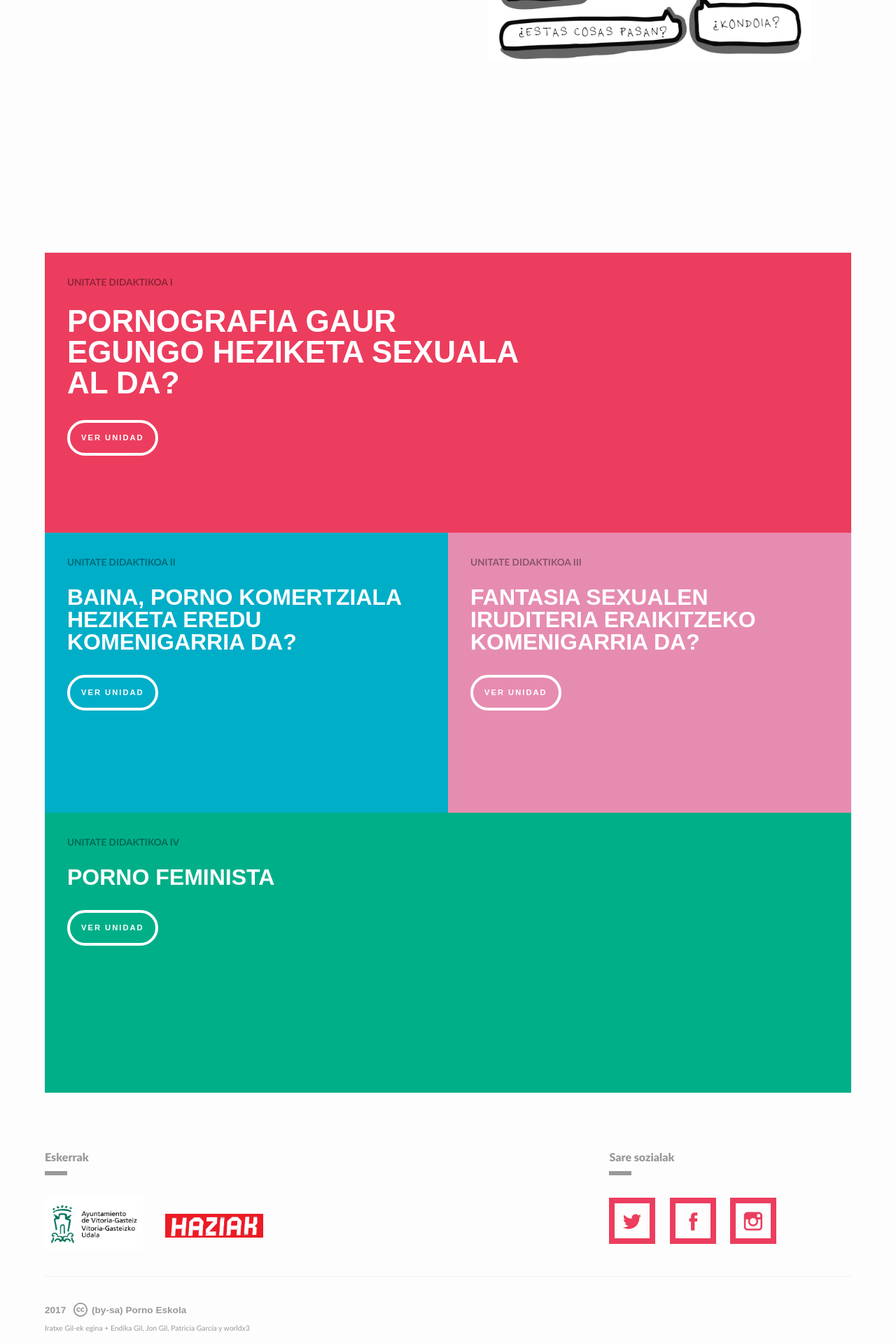
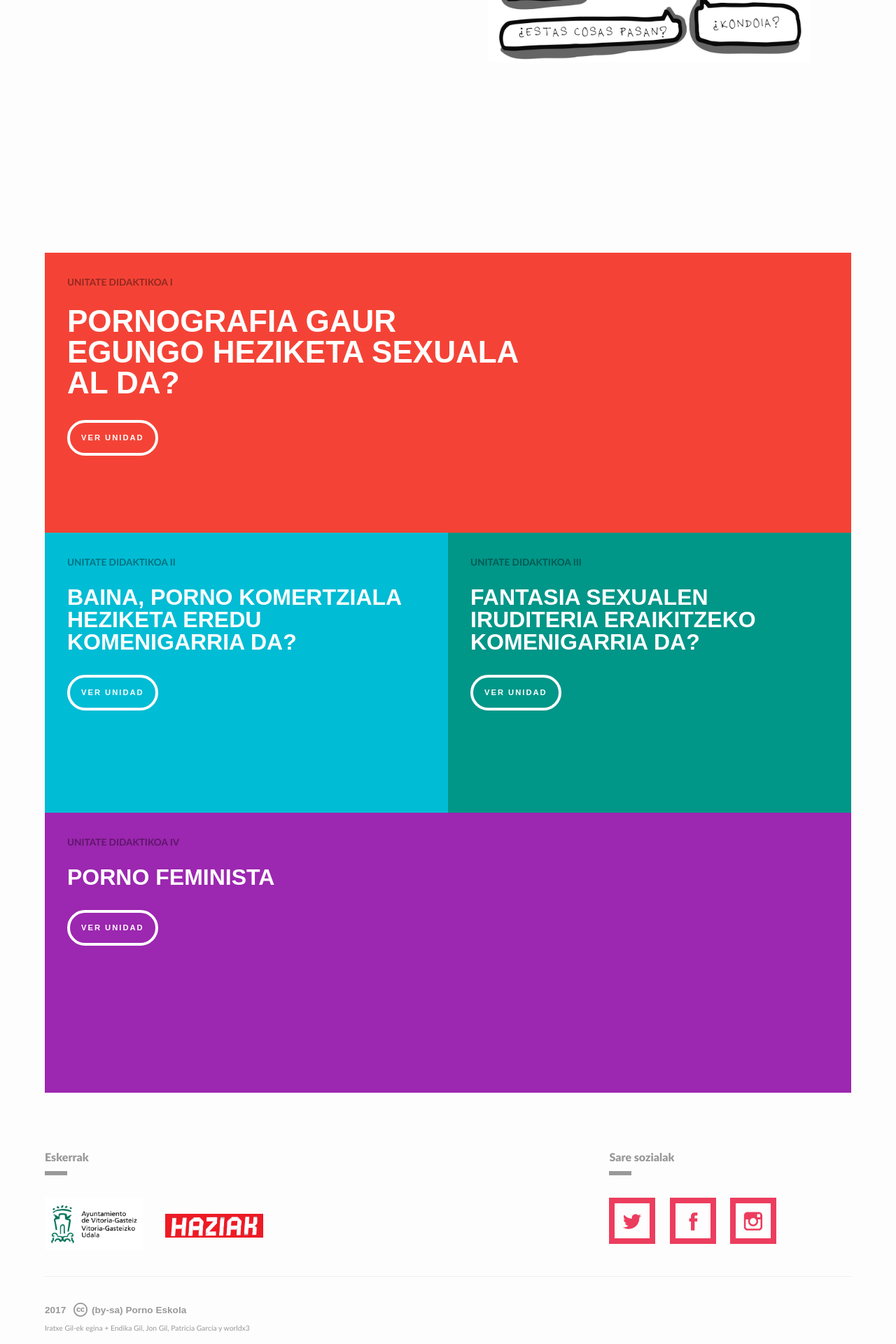
Before and after one commit to pornoeskola/site, a Jekyll site: the page built from index.html, in a window 1280 px wide. Shown: the part 1698-3618 px from the top of the page at 70% size. Built offline with Jekyll 4.4.1, drawn with Linux system fonts in a browser that asks for light colours; some web fonts are replaced.

Commit message:
Corrected language.

```diff
--- a/_includes/header_castellano.html
+++ b/_includes/header_castellano.html
@@ -2,7 +2,7 @@
   <div class="header__box">
     <a class="header__logo" href="{{ site.baseurl }}/{{ site.index[page.lang] }}">{{ site.title[page.lang] }}</a>
   </div>
-  <div class="header__box language-nav language-nav--cast">
+  <div class="header__box language-nav language-nav--cast nav--{{ page.cat_template }}">
     {% assign posts=site.posts | where:"ref", page.ref | sort: 'lang' %}
     {% for post in posts %} <a href="{{ post.url | prepend: site.baseurl }}" class="{{ post.lang }}">{{ post.lang }}</a> {% endfor %}
 
--- a/_includes/header_euskera.html
+++ b/_includes/header_euskera.html
@@ -2,7 +2,7 @@
   <div class="header__box">
     <a class="header__logo" href="{{ site.baseurl }}/{{ site.index[page.lang] }}">{{ site.title[page.lang] }}</a>
   </div>
-  <div class="header__box language-nav language-nav--eus">
+  <div class="header__box language-nav language-nav--eus nav--{{ page.cat_template }}">
     {% assign posts=site.posts | where:"ref", page.ref | sort: 'lang' %}
     {% for post in posts %} <a href="{{ post.url | prepend: site.baseurl }}" class="{{ post.lang }}">{{ post.lang }}</a> {% endfor %}
 
--- a/_posts/2017-11-09-fantasiasexuall-castellano.html
+++ b/_posts/2017-11-09-fantasiasexuall-castellano.html
@@ -1,5 +1,5 @@
 ---
-layout: euskera
+layout: castellano
 didactica: "Unidad didáctica III"
 title:  "¿ES ACONSEJABLE PARA CONSTRUIR EL IMAGINARIO DE LAS FANTASÍAS SEXUALES?"
 download_pdf: /assets/docs/cast/pornoeskola03.pdf
--- a/_posts/2017-11-09-pornofeminista-castellano.html
+++ b/_posts/2017-11-09-pornofeminista-castellano.html
@@ -1,5 +1,5 @@
 ---
-layout: euskera
+layout: castellano
 didactica: "Unidad didáctica IV"
 title:  "PORNO FEMINISTA"
 subtitle: "Porno feminista heziketa sexualeko lagungarri gisa"
--- a/_sass/variables/_colors.scss
+++ b/_sass/variables/_colors.scss
@@ -32,7 +32,7 @@
 
 // Category
 
-$color-cat1: $color-amaranth;
-$color-cat2: $color-pacific-blue;
-$color-cat3: $color-carissma;
-$color-cat4: $color-persian-green;
+$color-cat1: #F44336;
+$color-cat2: #00BCD4;
+$color-cat3: #009688;
+$color-cat4: #9C27B0;
```
Also changed, not shown: _sass/view/_post.scss (line endings or trailing spaces), 13 other files.
